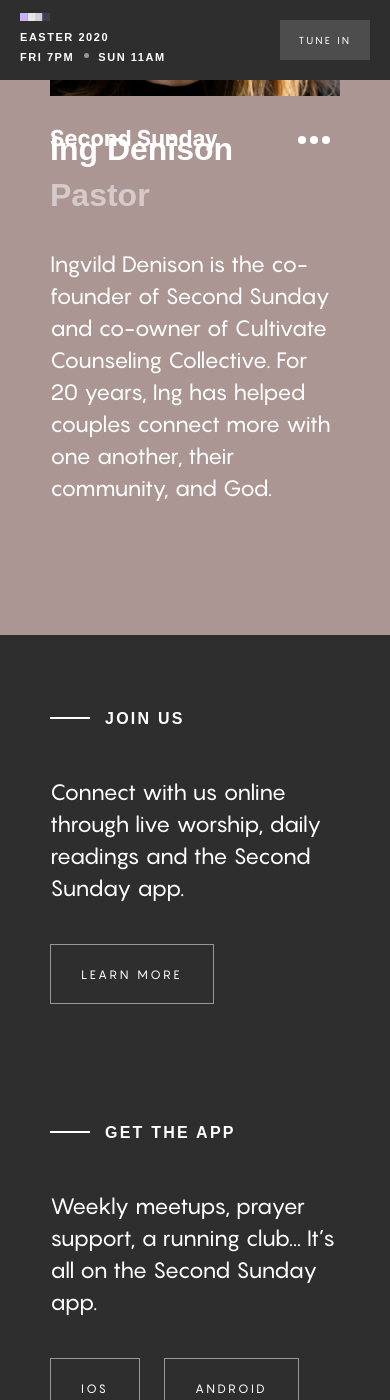
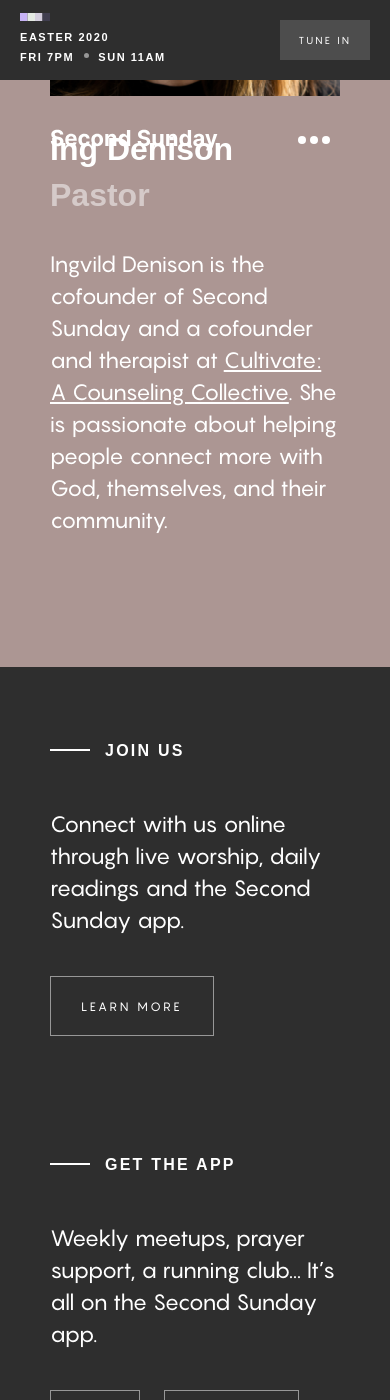
Before and after one commit to roryreiff/secondsunday, a Jekyll site: the page built from people.html, in a window 390 px wide and 1400 px high, scrolled down 2795 px. Built offline with Jekyll 4.4.1, drawn with Linux system fonts in a browser that asks for light colours; some web fonts are replaced.

Commit message:
Update Ing's bio

```diff
--- a/_config.yml
+++ b/_config.yml
@@ -1,6 +1,6 @@
 # Setup
 title: Second Sunday San Diego
-tagline: Second Sunday is a community of faith pursuing what it means to be truly human and seeking a rick experience of community in the light of God’s love.
+tagline: Second Sunday is a community of faith pursuing what it means to be truly human and seeking a rich experience of community in the light of God’s love.
 url: https://secondsundaysd.com
 paginate: 1
 baseurl: ""
--- a/_sass/_sitebanner.scss
+++ b/_sass/_sitebanner.scss
@@ -50,12 +50,11 @@
   }
   a {
     margin-right: 20px;
-    height: 50px;
+    height: 40px;
     background: rgba(255,255,255,.15);
-    line-height: 50px;
+    line-height: 40px;
     border: 0;
     padding: 0 20px;
-    min-width: 120px;
     text-align: center;
   }
   a:hover {
--- a/_sass/_type.scss
+++ b/_sass/_type.scss
@@ -29,13 +29,16 @@
   font-size: 1rem;
 }
 
-p {
+p, p a {
   margin-top: 0;
   font-style: normal;
   font-weight: normal;
   font-size: 32px;
   line-height: 48px;
   color: #FFFFFF;
+  a {
+    text-decoration: underline;
+  }
 }
 
 p.headline {
@@ -164,7 +167,7 @@
     font-size: 30px;
     line-height: 42px;
   }
-  p {
+  p, p a {
     font-size: 22px;
     line-height: 32px;
   }
--- a/people.html
+++ b/people.html
@@ -39,8 +39,7 @@
       <img src="/assets/images/people/ing-denison@2x.jpg" />
       <div class="vision-content">
         <p class="headline">Ing Denison <span class="sub-headline">Pastor</span></p>
-        <p>Ingvild Denison is the co-founder of Second Sunday and co-owner of Cultivate Counseling Collective. For 20 years, Ing has helped couples connect more with one another, their community, and God.
-        </p>
+        <p>Ingvild Denison is the cofounder of Second Sunday and a cofounder and therapist at <a href="https://cultivatesandiego.com/">Cultivate: A Counseling Collective</a>.  She is passionate about helping people connect more with God, themselves, and their community.</p>
         <div class="clear"></div>
       </div>
     </div>
```
Also changed, not shown: 8 other files.
